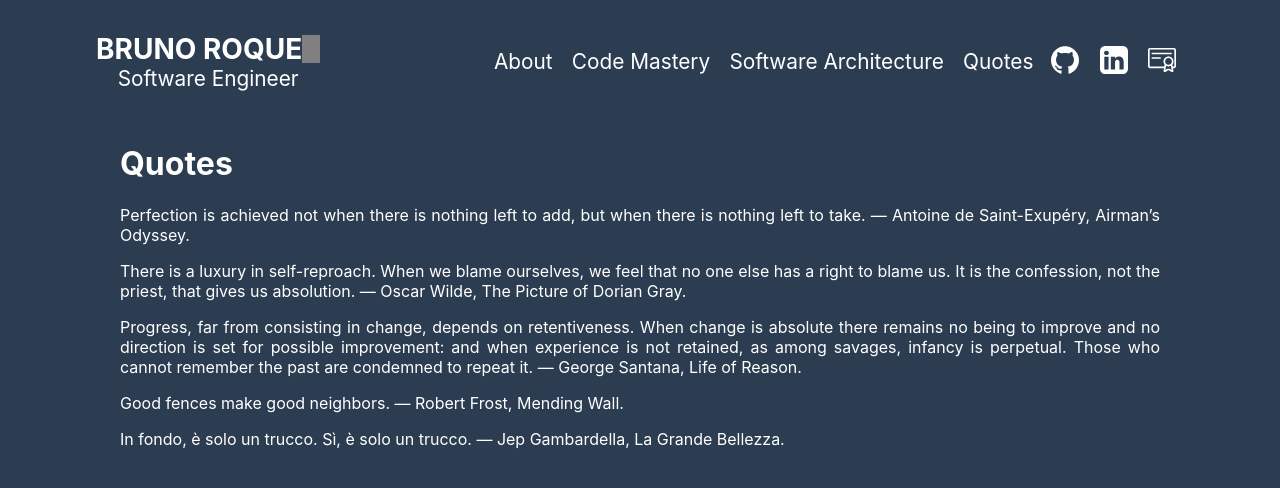
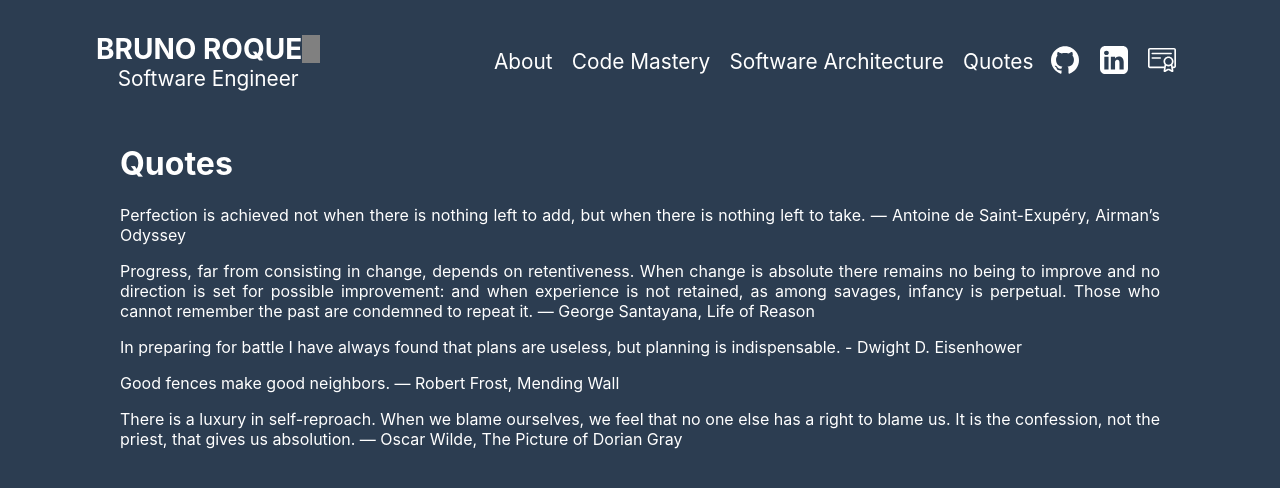
Before and after one commit to brunoroque06/brunoroque06.github.io, a Jekyll site: the page built from _pages/quotes.md, in a window 1280 px wide. Shown: the top 488 px of the page. Built offline with Jekyll 4.4.1, drawn with Linux system fonts in a browser that asks for light colours.

Commit message:
Add Dwight D. Eisenhower quote

```diff
--- a/_pages/quotes.md
+++ b/_pages/quotes.md
@@ -6,14 +6,12 @@ permalink: quotes/
 
 # Quotes
 
-Perfection is achieved not when there is nothing left to add, but when there is nothing left to take. ― Antoine de Saint-Exupéry, Airman's Odyssey.
+Perfection is achieved not when there is nothing left to add, but when there is nothing left to take. ― Antoine de Saint-Exupéry, Airman's Odyssey
 
-There is a luxury in self-reproach. When we blame ourselves, we feel that no one else has a right to blame us. It is the confession, not the priest, that gives us absolution. ― Oscar Wilde, The Picture of Dorian Gray.
+Progress, far from consisting in change, depends on retentiveness. When change is absolute there remains no being to improve and no direction is set for possible improvement: and when experience is not retained, as among savages, infancy is perpetual. Those who cannot remember the past are condemned to repeat it. ― George Santayana, Life of Reason
 
-Progress, far from consisting in change, depends on retentiveness. When change is absolute there remains no being to improve and no direction is set for possible improvement: and when experience is not retained, as among savages, infancy is perpetual. Those who cannot remember the past are condemned to repeat it. ― George Santana, Life of Reason.
+In preparing for battle I have always found that plans are useless, but planning is indispensable. - Dwight D. Eisenhower
 
-Good fences make good neighbors. ― Robert Frost, Mending Wall.
+Good fences make good neighbors. ― Robert Frost, Mending Wall
 
-<!-- Love life more than the meaning of it? ― Fyodor Dostoyevsky. -->
-
-In fondo, è solo un trucco. Sì, è solo un trucco. ― Jep Gambardella, La Grande Bellezza.
+There is a luxury in self-reproach. When we blame ourselves, we feel that no one else has a right to blame us. It is the confession, not the priest, that gives us absolution. ― Oscar Wilde, The Picture of Dorian Gray
```
